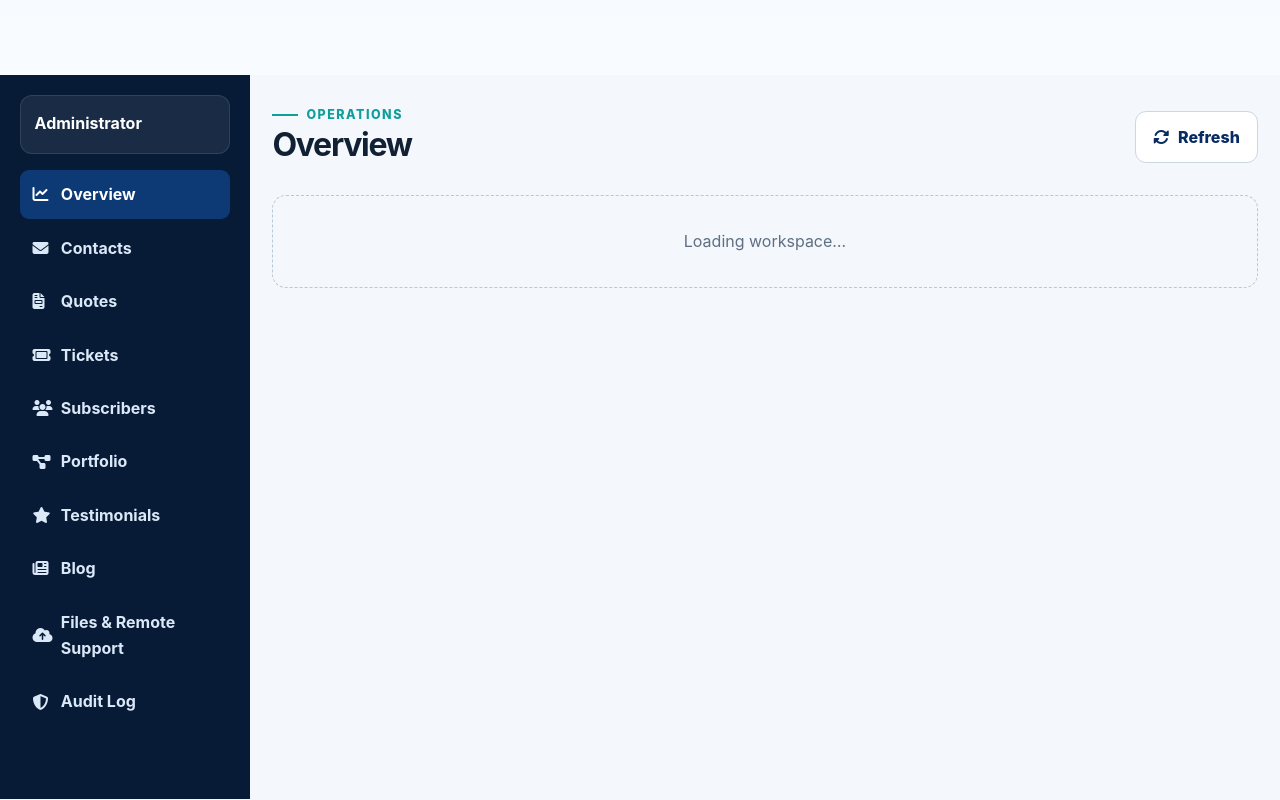
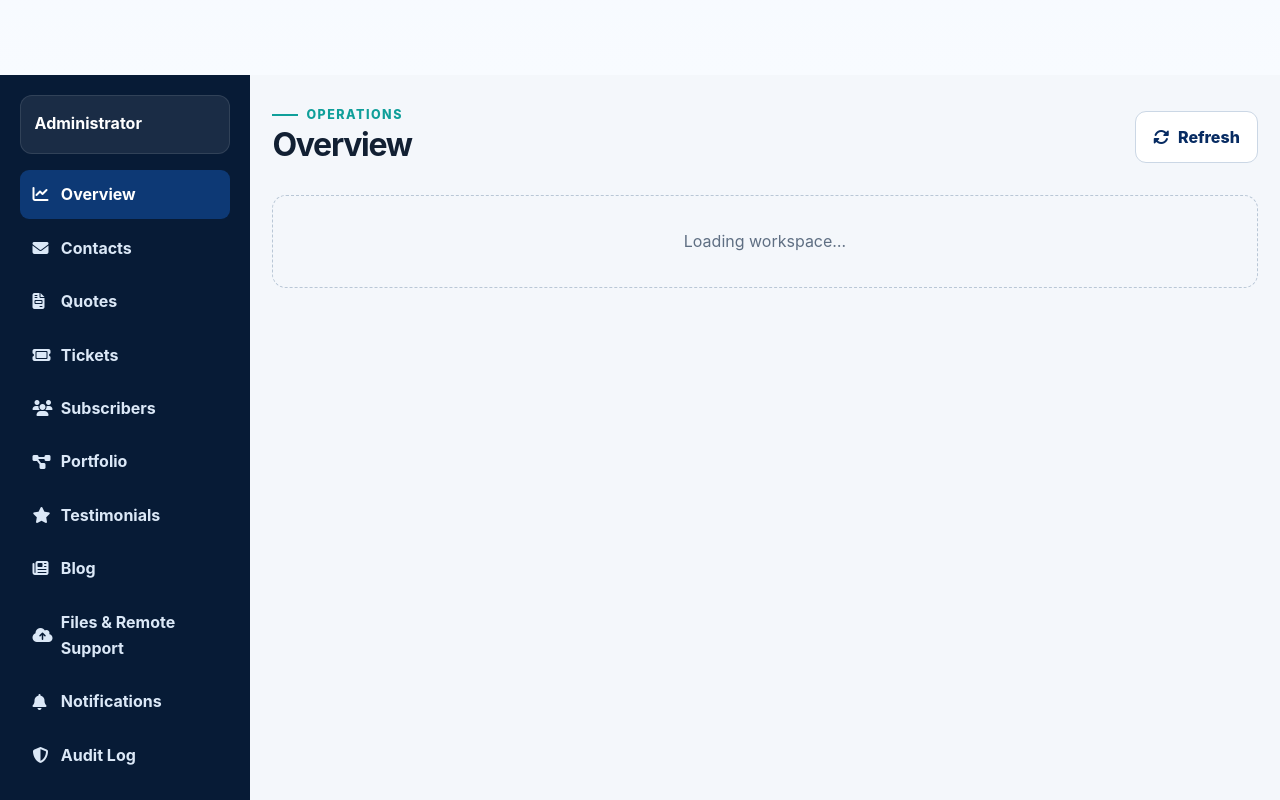
Before and after one commit to owusuduahephraim1/nana-k-it-solutions-consult, a plain HTML site: page site/admin.html in a window 1280 px wide. Shown: the part 725-1525 px from the top of the page. Drawn offline with Linux system fonts and the light colour scheme.

Commit message:
Expose notifications in admin navigation

```diff
--- a/site/admin.html
+++ b/site/admin.html
@@ -53,6 +53,7 @@
           <button data-admin-view="testimonials"><i class="fa-solid fa-star"></i> Testimonials</button>
           <button data-admin-view="blog"><i class="fa-solid fa-newspaper"></i> Blog</button>
           <button data-admin-view="files"><i class="fa-solid fa-cloud-arrow-up"></i> Files & Remote Support</button>
+          <button data-admin-view="notifications"><i class="fa-solid fa-bell"></i> Notifications</button>
           <button data-admin-view="audit"><i class="fa-solid fa-shield-halved"></i> Audit Log</button>
         </nav>
       </aside>
```
